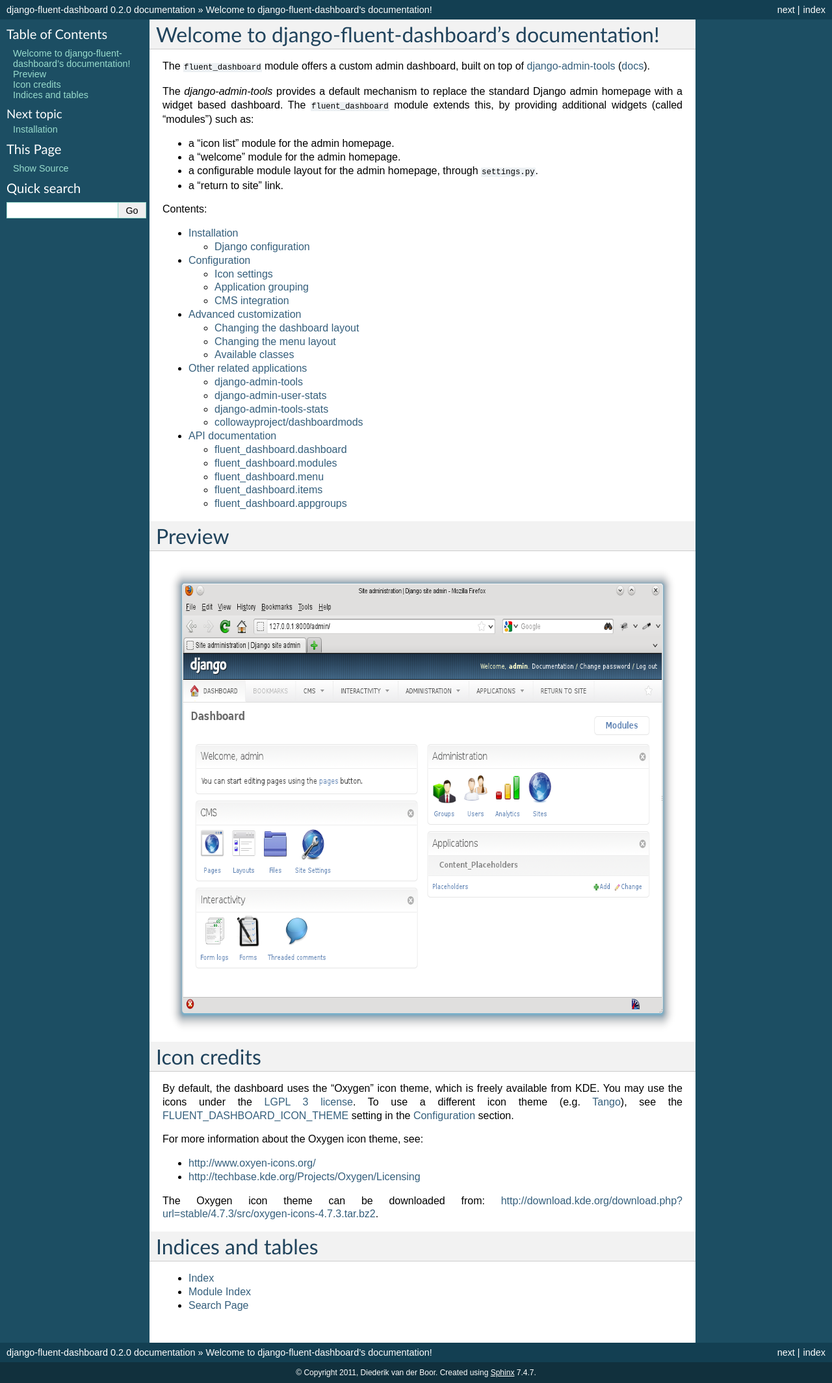
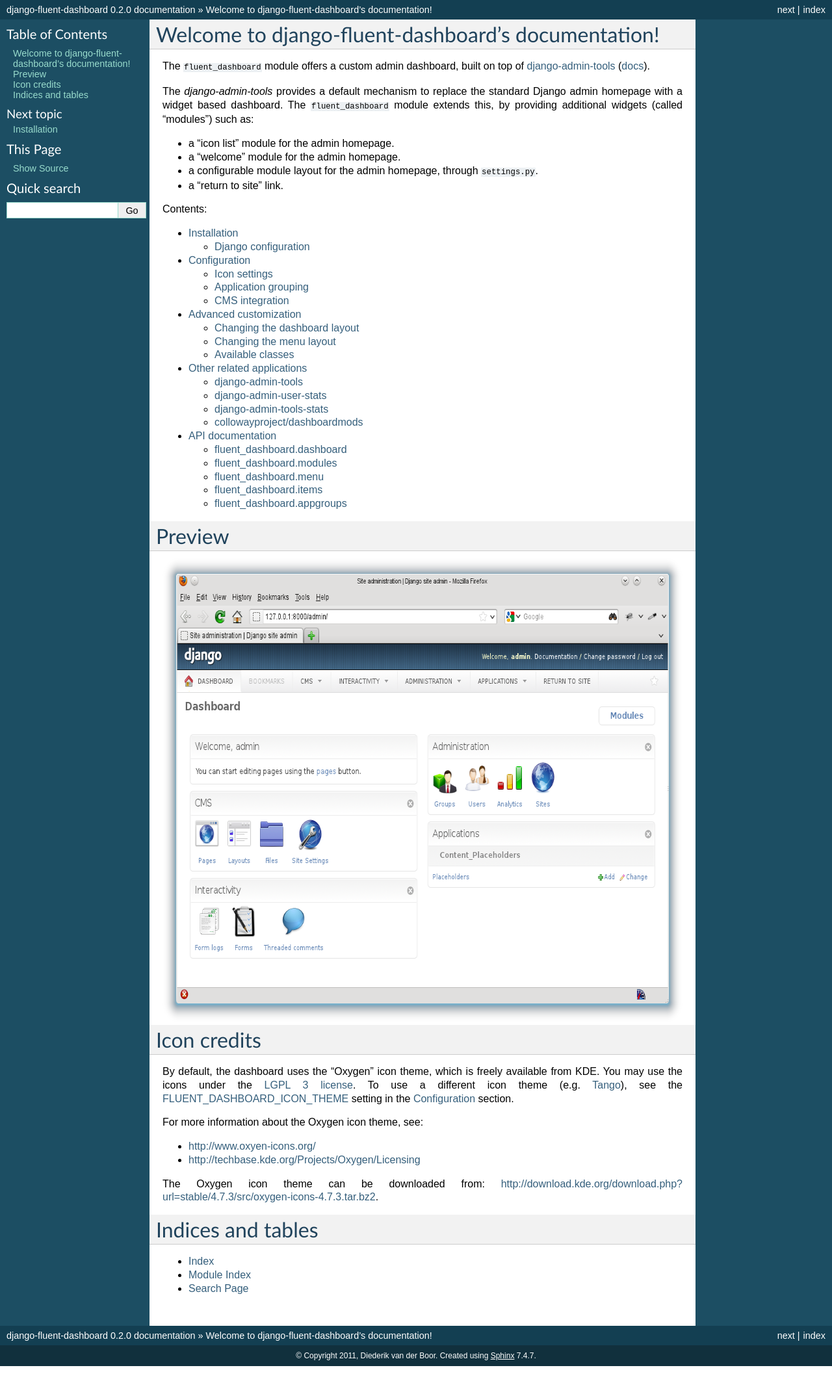
Before and after one commit to django-fluent/django-fluent-dashboard, a Sphinx documentation site: the page built from docs/index.rst, in a window 1280 px wide. Shown: the whole page at 65% size. Built offline with Sphinx 7.4.7, drawn with Linux system fonts in a browser that asks for light colours; after the commit the page ends 2102 px from its top, so only the background shows below that.

Commit message:
Reduce width/height of dashboard.png

```diff
--- a/README.rst
+++ b/README.rst
@@ -17,8 +17,8 @@
 ==========
 
 .. image:: https://github.com/edoburu/django-fluent-dashboard/raw/master/docs/images/dashboard.png
-   :width: 1056px
-   :height: 741px
+   :width: 1030px
+   :height: 715px
    :alt: django-fluent-dashboard preview
 
 Installation
--- a/docs/index.rst
+++ b/docs/index.rst
@@ -28,8 +28,8 @@
 =======
 
 .. image:: images/dashboard.png
-   :width: 1056px
-   :height: 741px
+   :width: 1030px
+   :height: 715px
    :alt: django-fluent-dashboard preview
 
 Icon credits
```
Also changed, not shown: docs/images/dashboard.png.
